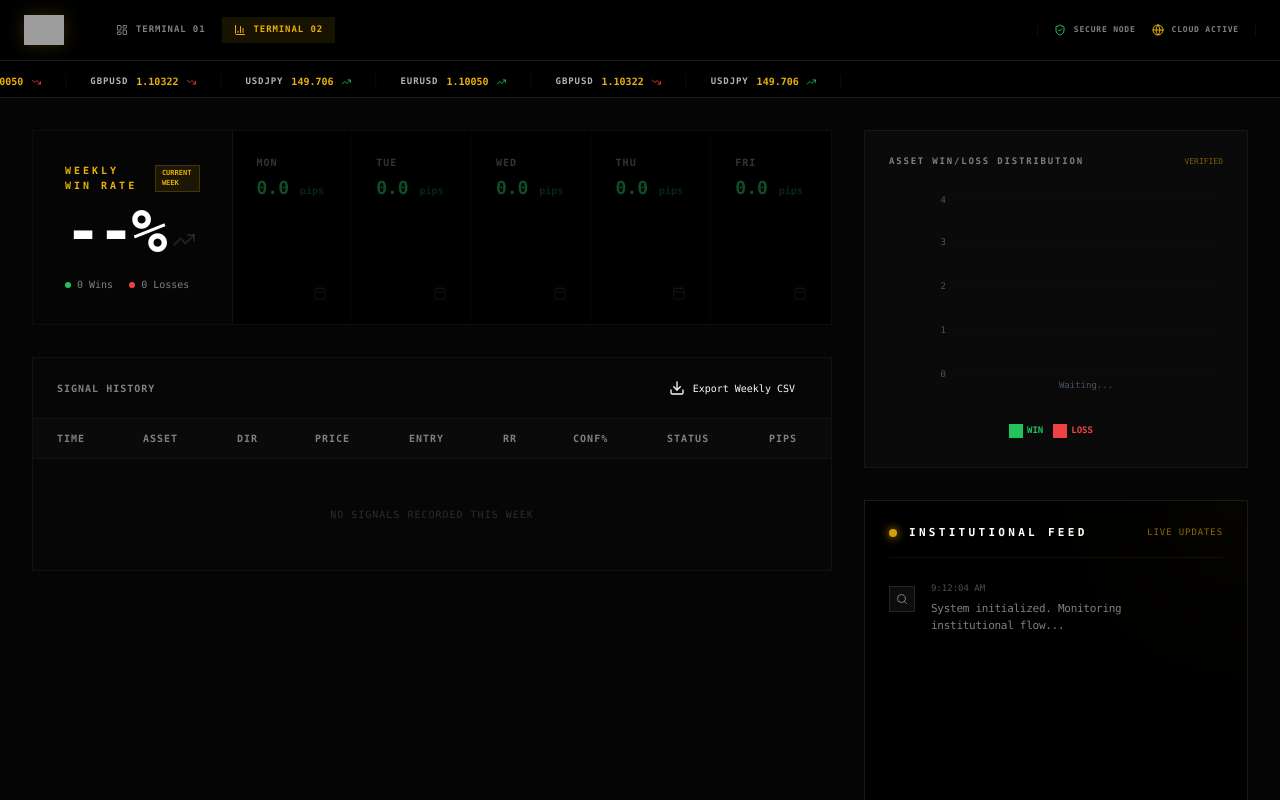
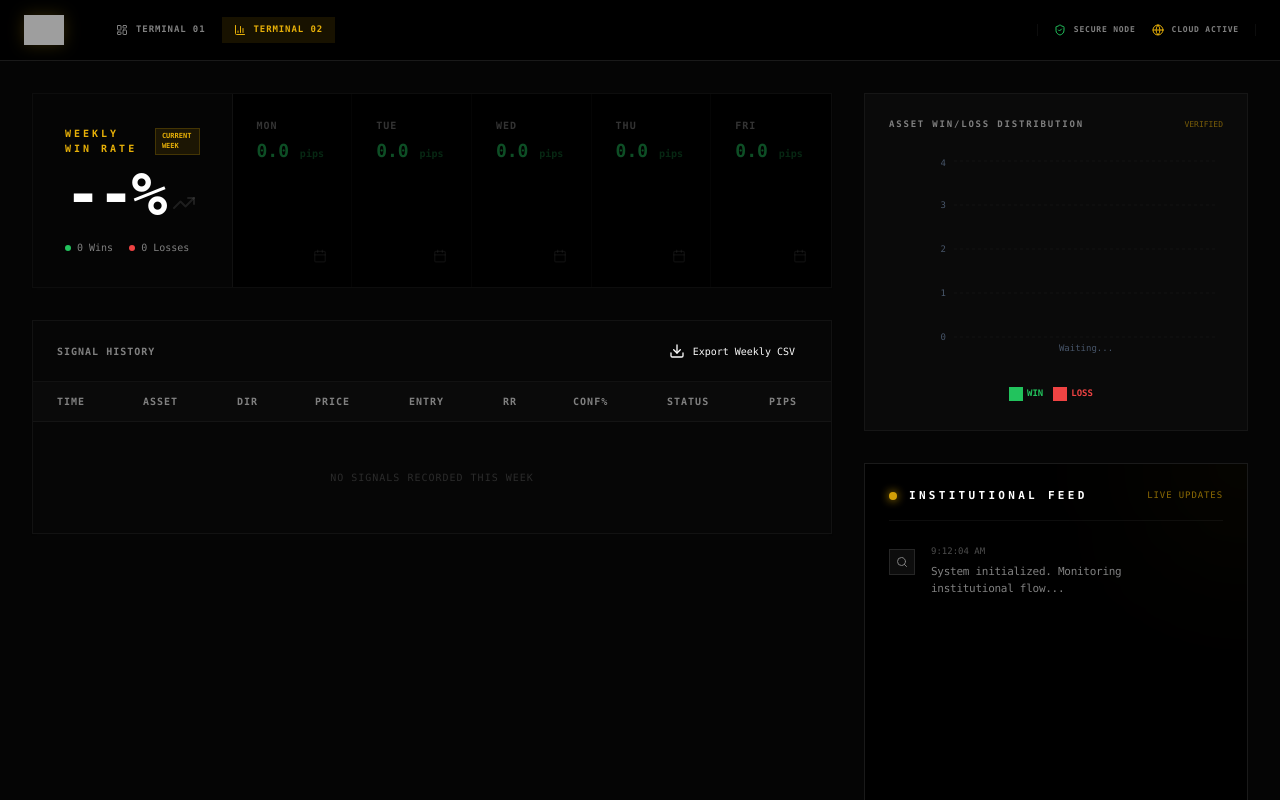
Before and after one commit to dadocmpi/terminal-braxel, a React (Vite) app: page /analytics in a window 1280 px wide. Shown: the top 800 px of the page. Built offline with nearby package versions, Linux system fonts and the light colour scheme; grey boxes are pictures that could not be loaded.

Commit message:
[dyad] Removendo a barra de cotações do topo - wrote 1 file(s), deleted 1 file(s)

```diff
--- a/src/components/DashboardHeader.tsx
+++ b/src/components/DashboardHeader.tsx
@@ -5,7 +5,6 @@ import { useTrading } from '../contexts/TradingContext';
 import { Link, useLocation } from 'react-router-dom';
 import Logo from './Logo';
 import { RiskCalculator } from './RiskCalculator';
-import { TickerTape } from './TickerTape';
 import { LayoutDashboard, BarChart3, ShieldCheck, Globe } from 'lucide-react';
 
 export const DashboardHeader = () => {
@@ -50,7 +49,6 @@ export const DashboardHeader = () => {
           {isTerminal1 && <RiskCalculator />}
         </div>
       </header>
-      <TickerTape />
     </div>
   );
 };
--- a/src/components/TickerTape.tsx
+++ /dev/null
@@ -1,47 +0,0 @@
-"use client";
-
-import React from 'react';
-import { useTrading } from '../contexts/TradingContext';
-import { TrendingUp, TrendingDown } from 'lucide-react';
-
-export const TickerTape = () => {
-  const { allAssetsData } = useTrading();
-  const assets = Object.keys(allAssetsData);
-
-  return (
-    <div className="w-full bg-black border-b border-white/10 overflow-hidden whitespace-nowrap py-1.5">
-      <div className="inline-block animate-marquee">
-        {assets.concat(assets).map((asset, i) => {
-          const data = allAssetsData[asset];
-          const price = data?.candles.slice(-1)[0]?.close || 0;
-          const isUp = Math.random() > 0.5; // Simulação de variação
-
-          return (
-            <div key={`${asset}-${i}`} className="inline-flex items-center gap-2 px-6 border-r border-white/5">
-              <span className="text-[9px] font-black text-white/70 uppercase tracking-widest">{asset}</span>
-              <span className="text-[10px] font-mono font-bold text-primary">
-                {price.toFixed(asset.includes('JPY') ? 3 : 5)}
-              </span>
-              {isUp ? (
-                <TrendingUp className="w-2.5 h-2.5 text-bull" />
-              ) : (
-                <TrendingDown className="w-2.5 h-2.5 text-bear" />
-              )}
-            </div>
-          );
-        })}
-      </div>
-
-      <style dangerouslySetInnerHTML={{ __html: `
-        @keyframes marquee {
-          0% { transform: translateX(0); }
-          100% { transform: translateX(-50%); }
-        }
-        .animate-marquee {
-          display: inline-block;
-          animation: marquee 30s linear infinite;
-        }
-      `}} />
-    </div>
-  );
-};
```
